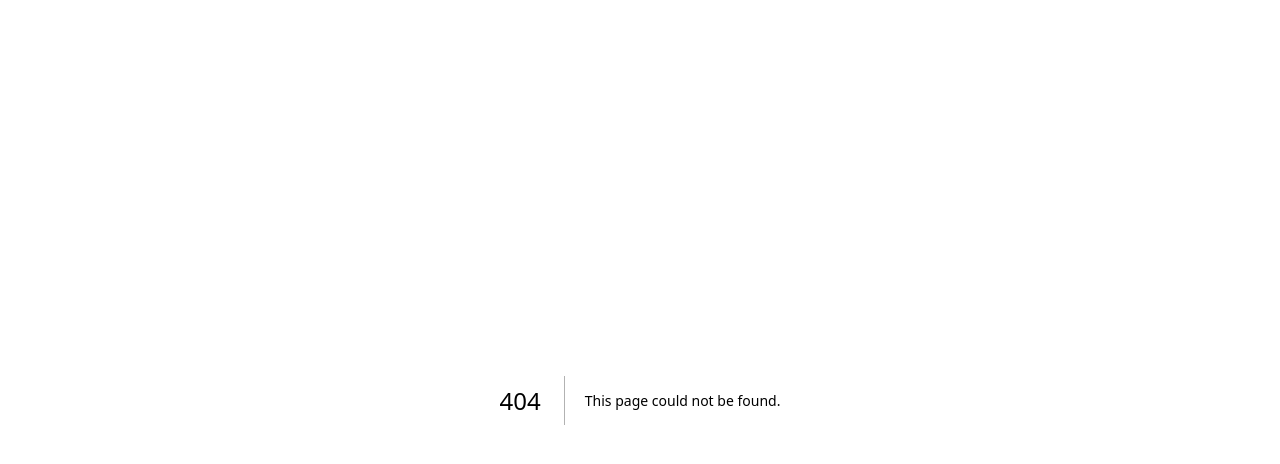
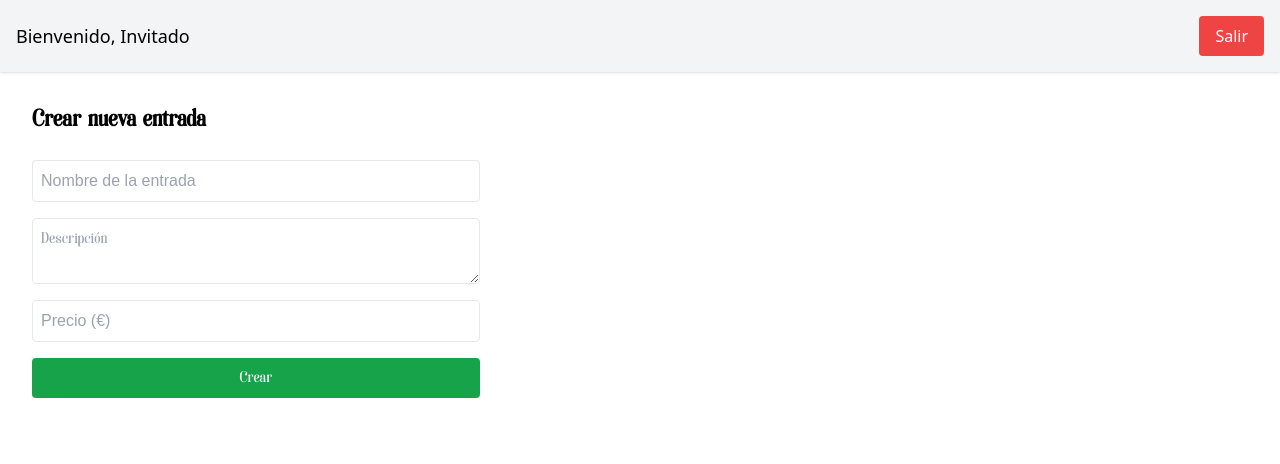
Before and after one commit to julord87/tablado, a Next.js app: page /admin/tickets/new in a window 1280 px wide. Before the commit this address had no page. Shown: the top 464 px of the page. Built offline with nearby package versions, Linux system fonts and the light colour scheme; no server answers.

Commit message:
Add ticket type management; implement actions and admin components for creating and listing ticket types

```diff
--- /dev/null
+++ b/src/actions/index.ts
@@ -0,0 +1,4 @@
+
+
+
+export * from "./ticketTypeActions";
--- /dev/null
+++ b/src/actions/ticketTypeActions.ts
@@ -0,0 +1,21 @@
+"use server";
+
+import { prisma } from "../../prisma/lib/prisma";
+
+export async function getTicketTypes() {
+  const ticketTypes = await prisma.ticketType.findMany({
+    orderBy: { price: "asc" },
+  });
+
+  return ticketTypes;
+}
+
+export async function createTicketType(data: {
+  name: string;
+  description: string;
+  price: number;
+}) {
+  await prisma.ticketType.create({
+    data,
+  });
+}
--- a/src/app/admin/page.tsx
+++ b/src/app/admin/page.tsx
@@ -1,6 +1,7 @@
 import { getServerSession } from "next-auth/next";
 import { authOptions } from "../../../auth/auth";
 import { redirect } from "next/navigation";
+import TicketTypeList from "@/components/admin/TicketTypeList";
 
 export default async function AdminPage() {
   const session = await getServerSession(authOptions);
@@ -12,7 +13,9 @@ export default async function AdminPage() {
   return (
     <div className="p-6">
       <h1 className="text-3xl font-bold mb-4">Bienvenido al Admin Dashboard</h1>
-      <p className="text-gray-600">Acá después vamos a mostrar las reservas, tickets, estadísticas, etc.</p>
+
+      {/* Tipos de tickets */}
+      <TicketTypeList />
     </div>
   );
 }
--- /dev/null
+++ b/src/app/admin/tickets/new/page.tsx
@@ -0,0 +1,50 @@
+import { createTicketType } from "@/actions/ticketTypeActions";
+import { redirect } from "next/navigation";
+
+export default function NewTicketTypePage() {
+  async function handleSubmit(formData: FormData) {
+    "use server";
+    const name = formData.get("name") as string;
+    const description = formData.get("description") as string;
+    const price = parseFloat(formData.get("price") as string);
+
+    await createTicketType({ name, description, price });
+
+    redirect("/admin");
+  }
+
+  return (
+    <div className="p-8">
+      <h1 className="text-2xl font-bold mb-6">Crear nueva entrada</h1>
+      <form action={handleSubmit} className="grid gap-4 max-w-md">
+        <input
+          type="text"
+          name="name"
+          placeholder="Nombre de la entrada"
+          required
+          className="border p-2 rounded"
+        />
+        <textarea
+          name="description"
+          placeholder="Descripción"
+          required
+          className="border p-2 rounded"
+        />
+        <input
+          type="number"
+          name="price"
+          step="0.01"
+          placeholder="Precio (€)"
+          required
+          className="border p-2 rounded"
+        />
+        <button
+          type="submit"
+          className="px-4 py-2 bg-green-600 text-white rounded hover:bg-green-700 transition"
+        >
+          Crear
+        </button>
+      </form>
+    </div>
+  );
+}
--- /dev/null
+++ b/src/components/admin/TicketTypeList.tsx
@@ -0,0 +1,34 @@
+import { getTicketTypes } from "@/actions/ticketTypeActions";
+import Link from "next/link";
+
+export default async function TicketTypeList() {
+  const ticketTypes = await getTicketTypes();
+
+  return (
+    <div className="p-4">
+      <div className="flex justify-between items-center mb-6">
+        <h2 className="text-xl font-semibold">Tipos de entradas</h2>
+        <Link
+          href="/admin/tickets/new"
+          className="px-4 py-2 bg-blue-600 text-white rounded hover:bg-blue-700 transition"
+        >
+          Crear nueva entrada
+        </Link>
+      </div>
+      <div className="grid gap-4">
+        {ticketTypes.map((ticket) => (
+          <div
+            key={ticket.id}
+            className="p-4 border rounded shadow-sm bg-white flex justify-between items-center"
+          >
+            <div>
+              <h3 className="text-lg font-bold">{ticket.name}</h3>
+              <p className="text-sm text-gray-600">{ticket.description}</p>
+              <p className="text-md text-green-700 font-semibold">{ticket.price} €</p>
+            </div>
+          </div>
+        ))}
+      </div>
+    </div>
+  );
+}
--- a/src/components/index.tsx
+++ b/src/components/index.tsx
@@ -5,3 +5,6 @@ export * from "./Gallery";
 export * from "./Gastronomy";
 export * from "./HeroSection";
 export * from "./Reviews";
+
+
+export * from "./admin/TicketTypeList";
```
